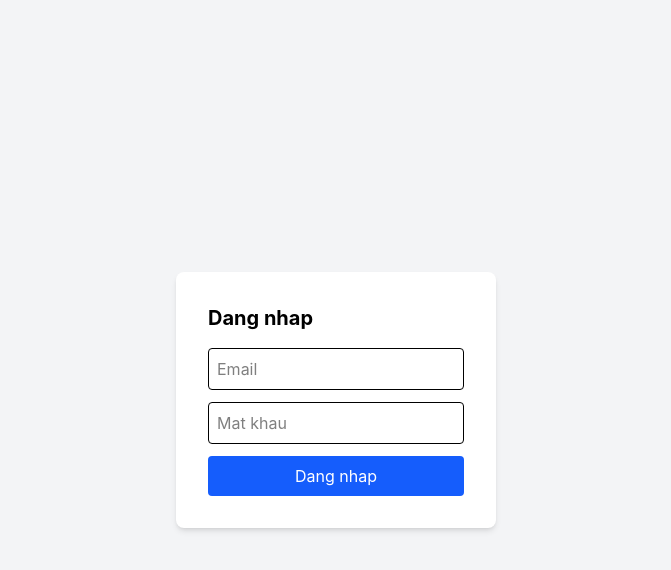
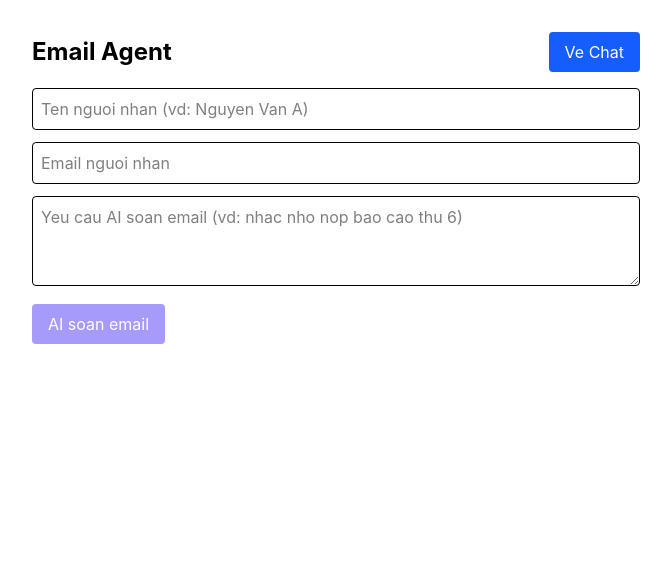
Before and after one commit to ankoi2k5/enterprise-ai-automation-platform, a React (Vite) app in the folder frontend/: page /email in a window 1280 px wide. Before the commit this address led to /login. Shown: the top 570 px of the page, without its empty margins (304-975 px from the left). Built offline with nearby package versions, Linux system fonts and the light colour scheme; sample sign-in values are in the browser's storage.

Commit message:
feat: hoan thien Email Agent, AI soan email va gui that qua SMTP

```diff
--- a/frontend/src/App.tsx
+++ b/frontend/src/App.tsx
@@ -4,6 +4,7 @@ import Users from './pages/Users'
 import Chat from './pages/Chat'
 import Documents from './pages/Documents'
 import Reports from './pages/Reports'
+import EmailAgent from './pages/EmailAgent'
 
 function PrivateRoute({ children }: { children: React.ReactNode }) {
     const token = localStorage.getItem('token')
@@ -48,6 +49,7 @@ function App() {
                         </PrivateRoute>
                     }
                 />
+                <Route path="/email" element={<PrivateRoute><EmailAgent /></PrivateRoute>} />
             </Routes>
         </BrowserRouter>
     )
--- a/frontend/src/pages/EmailAgent.tsx
+++ b/frontend/src/pages/EmailAgent.tsx
@@ -0,0 +1,111 @@
+import { useState } from 'react'
+import api from '../api'
+import { useNavigate } from 'react-router-dom'
+
+function EmailAgent() {
+    const [instruction, setInstruction] = useState('')
+    const [recipientName, setRecipientName] = useState('')
+    const [recipientEmail, setRecipientEmail] = useState('')
+    const [subject, setSubject] = useState('')
+    const [body, setBody] = useState('')
+    const [loading, setLoading] = useState(false)
+    const [sending, setSending] = useState(false)
+    const [status, setStatus] = useState('')
+    const navigate = useNavigate()
+
+    const handleDraft = async () => {
+        setLoading(true)
+        setStatus('')
+        try {
+            const res = await api.post('/email/draft', { instruction, recipientName })
+            setSubject(res.data.subject)
+            setBody(res.data.body)
+        } catch (err) {
+            setStatus('Loi khi soan email')
+        } finally {
+            setLoading(false)
+        }
+    }
+
+    const handleSend = async () => {
+        setSending(true)
+        setStatus('')
+        try {
+            await api.post('/email/send', { to: recipientEmail, subject, body })
+            setStatus('Da gui email thanh cong!')
+        } catch (err) {
+            setStatus('Gui email that bai')
+        } finally {
+            setSending(false)
+        }
+    }
+
+    return (
+        <div className="p-8 max-w-2xl mx-auto">
+            <div className="flex justify-between items-center mb-4">
+                <h1 className="text-2xl font-bold">Email Agent</h1>
+                <button onClick={() => navigate('/chat')} className="bg-blue-600 text-white px-4 py-2 rounded">
+                    Ve Chat
+                </button>
+            </div>
+
+            <div className="space-y-3 mb-6">
+                <input
+                    className="border w-full p-2 rounded"
+                    placeholder="Ten nguoi nhan (vd: Nguyen Van A)"
+                    value={recipientName}
+                    onChange={(e) => setRecipientName(e.target.value)}
+                />
+                <input
+                    className="border w-full p-2 rounded"
+                    placeholder="Email nguoi nhan"
+                    value={recipientEmail}
+                    onChange={(e) => setRecipientEmail(e.target.value)}
+                />
+                <textarea
+                    className="border w-full p-2 rounded"
+                    rows={3}
+                    placeholder="Yeu cau AI soan email (vd: nhac nho nop bao cao thu 6)"
+                    value={instruction}
+                    onChange={(e) => setInstruction(e.target.value)}
+                />
+                <button
+                    onClick={handleDraft}
+                    disabled={loading || !instruction || !recipientName}
+                    className="bg-indigo-600 text-white px-4 py-2 rounded disabled:opacity-50"
+                >
+                    {loading ? 'AI dang soan...' : 'AI soan email'}
+                </button>
+            </div>
+
+            {subject && (
+                <div className="border rounded p-4 bg-gray-50 mb-4">
+                    <label className="block text-sm font-semibold mb-1">Tieu de</label>
+                    <input
+                        className="border w-full p-2 rounded mb-3"
+                        value={subject}
+                        onChange={(e) => setSubject(e.target.value)}
+                    />
+                    <label className="block text-sm font-semibold mb-1">Noi dung</label>
+                    <textarea
+                        className="border w-full p-2 rounded"
+                        rows={8}
+                        value={body}
+                        onChange={(e) => setBody(e.target.value)}
+                    />
+                    <button
+                        onClick={handleSend}
+                        disabled={sending || !recipientEmail}
+                        className="bg-green-600 text-white px-4 py-2 rounded mt-3 disabled:opacity-50"
+                    >
+                        {sending ? 'Dang gui...' : 'Gui email'}
+                    </button>
+                </div>
+            )}
+
+            {status && <p className="mt-2">{status}</p>}
+        </div>
+    )
+}
+
+export default EmailAgent
--- a/frontend/src/pages/Users.tsx
+++ b/frontend/src/pages/Users.tsx
@@ -58,6 +58,9 @@ function Users() {
                             Bao cao
                         </button>
                     )}
+                    <button onClick={() => navigate('/email')} className="bg-orange-500 text-white px-4 py-2 rounded">
+                        Email Agent
+                    </button>
                     <button onClick={handleLogout} className="bg-red-500 text-white px-4 py-2 rounded">
                         Dang xuat
                     </button>
```
